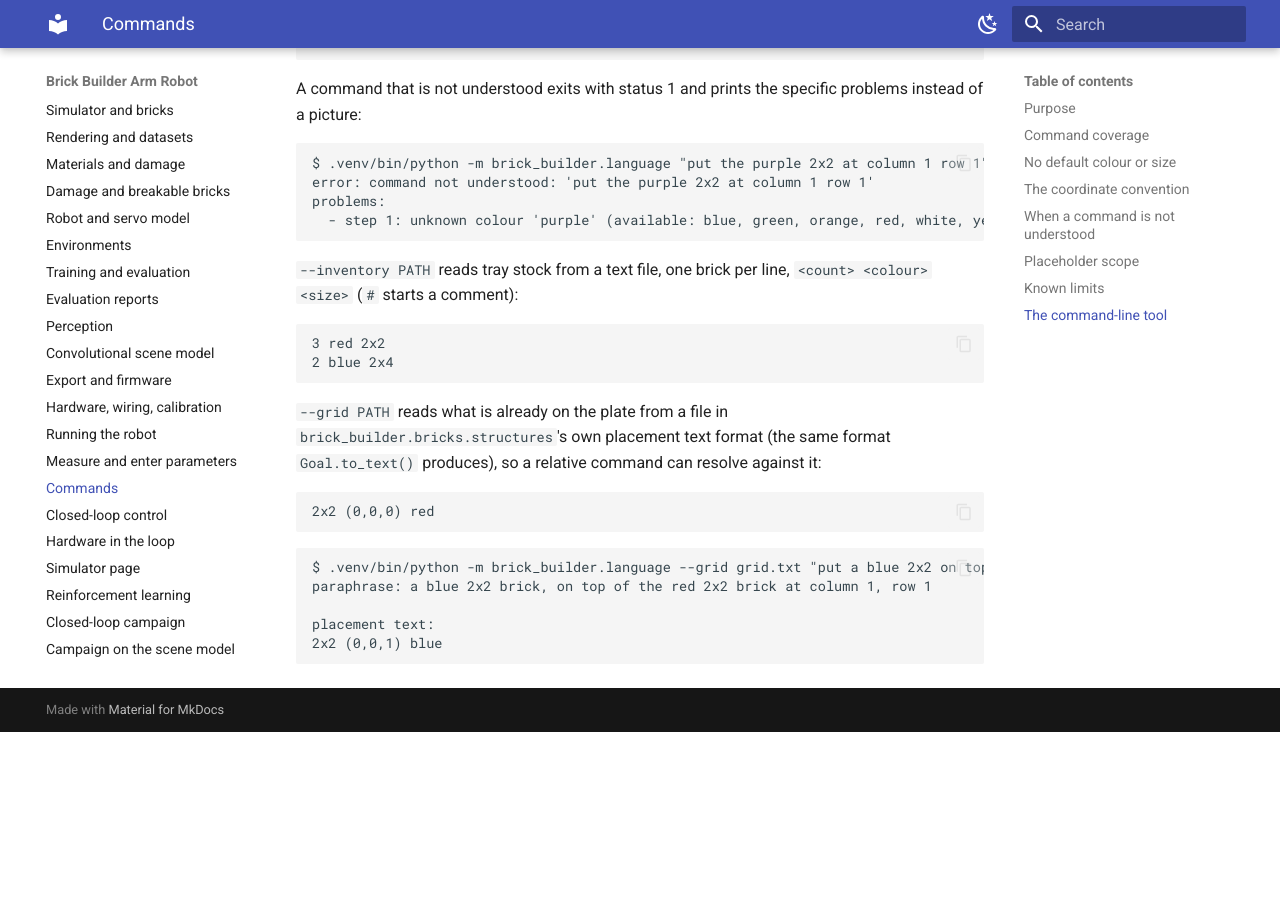
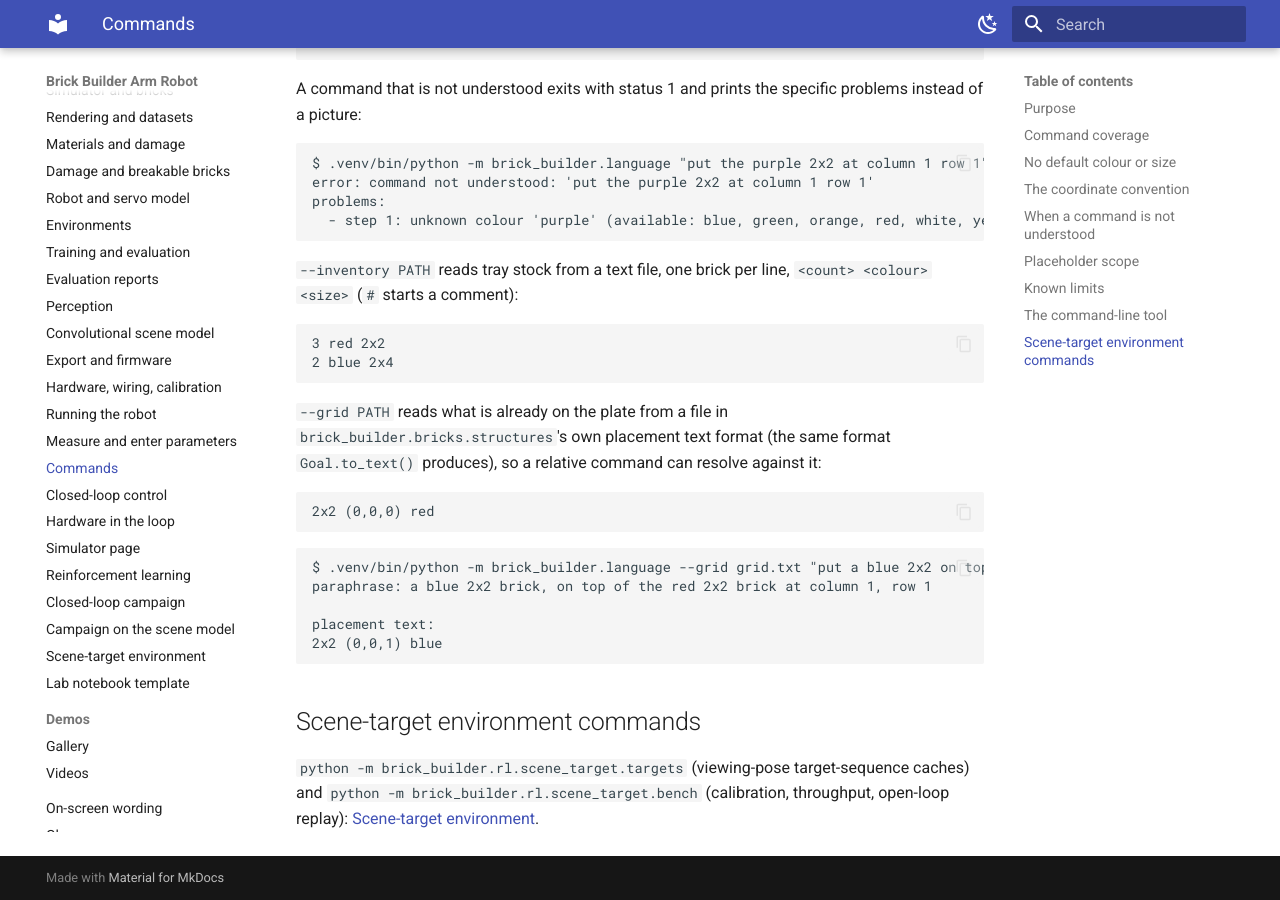
Before and after one commit to k-h-nunn/brick-builder-arm-robot, an MkDocs documentation site: the page built from docs/guide/11-commands.md, in a window 1280 px wide and 900 px high, scrolled down 5957 px. Built offline with MkDocs 1.6.1 and Material for MkDocs 9.7.7, drawn with Linux system fonts in a browser that asks for light colours; before the commit the page ends 6689 px from its top, so only the background shows below that.

Commit message:
Add the scene-target environment to the navigation and the commands page
Co-Authored-By: Claude Opus 5.5 <noreply@anthropic.com>
Claude-Session: https://claude.ai/code/session_01HD3mMEkNC6Z1TH7gLTdMMh

````diff
--- a/docs/guide/11-commands.md
+++ b/docs/guide/11-commands.md
@@ -297,3 +297,9 @@ paraphrase: a blue 2x2 brick, on top of the red 2x2 brick at column 1, row 1
 placement text:
 2x2 (0,0,1) blue
 ```
+
+## Scene-target environment commands
+
+`python -m brick_builder.rl.scene_target.targets` (viewing-pose target-sequence caches) and
+`python -m brick_builder.rl.scene_target.bench` (calibration, throughput, open-loop replay):
+[Scene-target environment](17-scene-target-environment.md#commands).
--- a/mkdocs.yml
+++ b/mkdocs.yml
@@ -62,6 +62,7 @@ nav:
       - Reinforcement learning: guide/15-reinforcement-learning.md
       - Closed-loop campaign: guide/16-closed-loop-campaign.md
       - Campaign on the scene model: guide/16b-campaign-on-the-scene-model.md
+      - Scene-target environment: guide/17-scene-target-environment.md
       - Lab notebook template: experiments/TEMPLATE.md
   - Demos:
       - Gallery: demos/README.md
````
